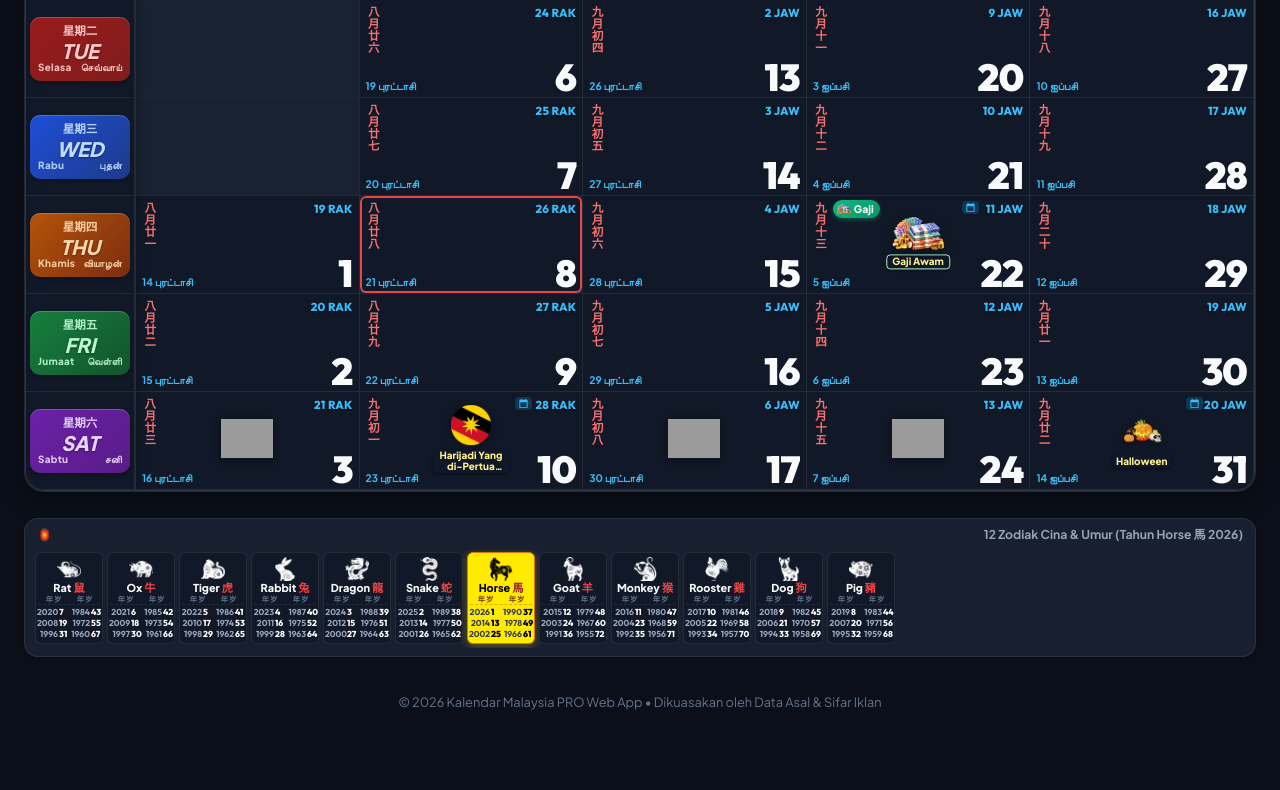
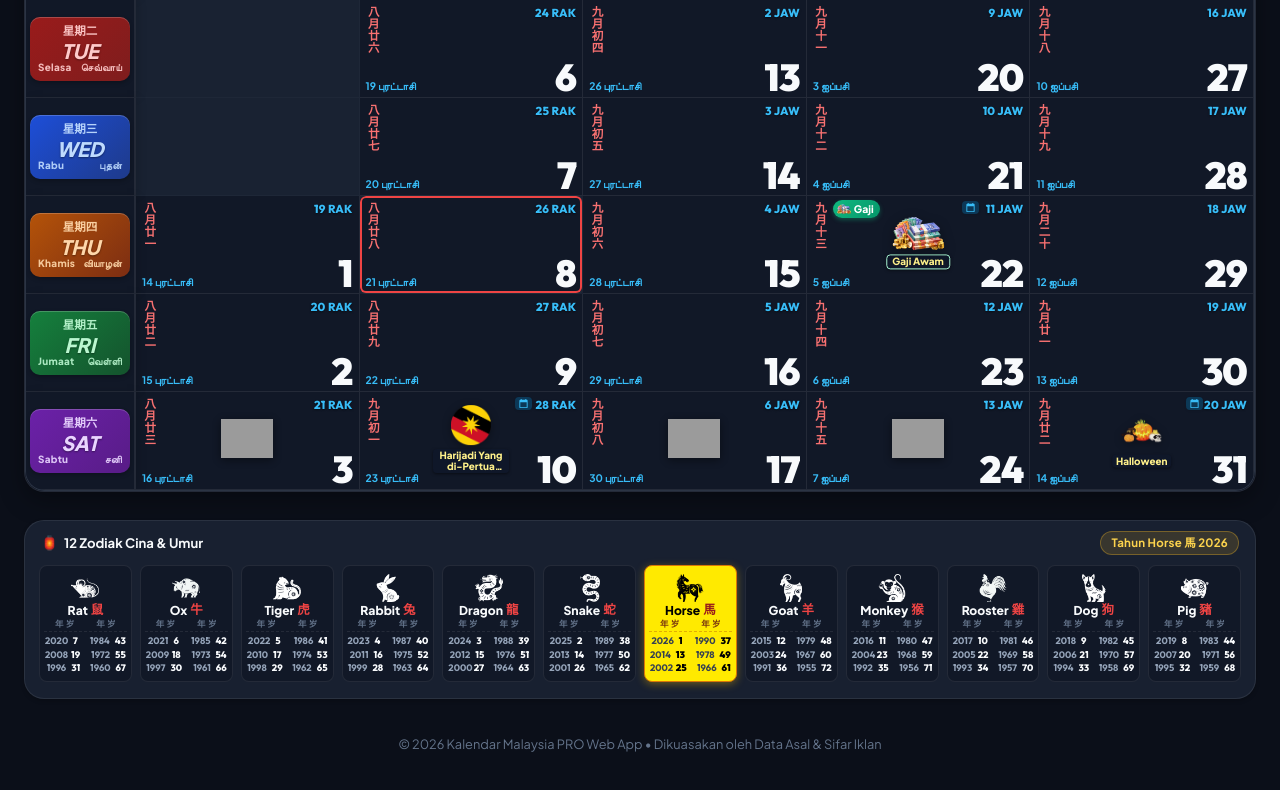
Before and after one commit to keristmuath1-bit/Malaysia_Kalendar, a website built with Vite: page index.html in a window 1280 px wide. Shown: the part 767-1557 px from the top of the page. Built offline with nearby package versions, Linux system fonts and the light colour scheme; grey boxes are pictures that could not be loaded.

Commit message:
fix(ui): selaraskan 12 kad zodiak cina penuhi lebar penuh kalendar atas untuk paparan laptop dan pc

```diff
--- a/index.html
+++ b/index.html
@@ -176,8 +176,13 @@
           <!-- 12 Chinese Zodiac Animals Bar (Authentic Kalendar Kuda Footer) -->
           <div class="zodiac-section" id="zodiacSection">
             <div class="zodiac-section-title">
-              <span class="zodiac-title-icon">🏮</span>
-              <span>12 Zodiak Cina & Umur (<span id="zodiacYearLabel">Tahun Kuda 2026</span>)</span>
+              <div class="zodiac-title-left">
+                <span class="zodiac-title-icon">🏮</span>
+                <span class="zodiac-title-text">12 Zodiak Cina &amp; Umur</span>
+              </div>
+              <div class="zodiac-year-badge">
+                <span id="zodiacYearLabel">Tahun Kuda 2026</span>
+              </div>
             </div>
             <div class="zodiac-scroll-container" id="zodiacScrollContainer">
               <!-- Populated dynamically via JS -->
--- a/src/main.js
+++ b/src/main.js
@@ -1116,9 +1116,9 @@ function renderZodiacBar() {
     container.appendChild(card);
   });
 
-  // Auto-scroll active zodiac into view on mobile
+  // Auto-scroll active zodiac into view on mobile (< 900px)
   const activeCard = container.querySelector('.is-active-year');
-  if (activeCard) {
+  if (activeCard && window.innerWidth < 900) {
     setTimeout(() => {
       activeCard.scrollIntoView({ behavior: 'smooth', inline: 'center', block: 'nearest' });
     }, 100);
--- a/src/style.css
+++ b/src/style.css
@@ -1743,6 +1743,174 @@ body {
   font-weight: 900;
 }
 
+.zodiac-title-left {
+  display: inline-flex;
+  align-items: center;
+  gap: 6px;
+  font-size: 0.78rem;
+  font-weight: 700;
+  color: var(--text-primary);
+}
+
+.zodiac-title-icon {
+  font-size: 0.85rem;
+  line-height: 1;
+}
+
+.zodiac-year-badge {
+  font-size: 0.70rem;
+  font-weight: 700;
+  color: #b45309;
+  background: rgba(245, 158, 11, 0.12);
+  border: 1px solid rgba(245, 158, 11, 0.28);
+  padding: 2px 8px;
+  border-radius: var(--radius-full);
+  display: inline-flex;
+  align-items: center;
+  letter-spacing: 0.02em;
+}
+
+[data-theme="dark"] .zodiac-year-badge {
+  color: #fcd34d;
+  background: rgba(251, 191, 36, 0.14);
+  border-color: rgba(251, 191, 36, 0.32);
+}
+
+/* ==========================================================================
+   DESKTOP & LAPTOP VIEW: ALIGN 12 CHINESE ZODIAC STRIP TO CALENDAR (100% WIDTH)
+   ========================================================================== */
+
+@media (min-width: 900px) {
+  .zodiac-section {
+    margin-top: 12px;
+    padding: 8px 12px 10px;
+    border-radius: var(--radius-lg);
+  }
+
+  .zodiac-section-title {
+    font-size: 0.82rem;
+    margin-bottom: 8px;
+    padding: 0 2px;
+  }
+
+  .zodiac-title-left {
+    font-size: 0.82rem;
+  }
+
+  .zodiac-year-badge {
+    font-size: 0.72rem;
+    padding: 2px 10px;
+  }
+
+  .zodiac-scroll-container {
+    display: grid;
+    grid-template-columns: repeat(12, minmax(0, 1fr));
+    gap: 6px;
+    width: 100%;
+    overflow-x: visible;
+    padding: 2px 0 4px;
+    scroll-snap-type: none;
+  }
+
+  .zodiac-compact-card {
+    flex: unset;
+    width: 100%;
+    min-width: 0;
+    padding: 6px 3px 6px;
+    border-radius: 8px;
+    scroll-snap-align: none;
+  }
+
+  .zodiac-mini-icon {
+    width: 26px;
+    height: 26px;
+    margin-bottom: 2px;
+  }
+
+  .zodiac-mini-title {
+    font-size: 0.72rem;
+    gap: 3px;
+    margin-bottom: 3px;
+  }
+
+  .zmt-zh {
+    font-size: 0.74rem;
+  }
+
+  .zodiac-table-header {
+    font-size: 0.50rem;
+    padding-bottom: 2px;
+    margin-bottom: 3px;
+    letter-spacing: 0.4px;
+  }
+
+  .zodiac-table-body {
+    gap: 2px;
+  }
+
+  .zmt-row {
+    grid-template-columns: minmax(0, 1fr) auto minmax(0, 1fr) auto;
+    font-size: 0.56rem;
+    column-gap: 2px;
+    line-height: 1.15;
+    padding: 0 1px;
+  }
+
+  .zmt-cell-yr {
+    padding-right: 2px;
+  }
+
+  .zmt-cell-age {
+    padding-right: 4px;
+  }
+
+  .zmt-row span:last-child.zmt-cell-age {
+    padding-right: 0;
+  }
+}
+
+/* Widescreen Desktop / PC Optimization (>= 1200px) */
+@media (min-width: 1200px) {
+  .zodiac-section {
+    padding: 10px 14px 12px;
+  }
+
+  .zodiac-scroll-container {
+    gap: 8px;
+  }
+
+  .zodiac-compact-card {
+    padding: 8px 4px 7px;
+  }
+
+  .zodiac-mini-icon {
+    width: 28px;
+    height: 28px;
+  }
+
+  .zodiac-mini-title {
+    font-size: 0.76rem;
+  }
+
+  .zmt-zh {
+    font-size: 0.78rem;
+  }
+
+  .zodiac-table-header {
+    font-size: 0.53rem;
+  }
+
+  .zmt-row {
+    font-size: 0.59rem;
+    line-height: 1.25;
+    column-gap: 3px;
+  }
+
+  .zmt-cell-age {
+    padding-right: 6px;
+  }
+}
+
 /* ==========================================================================
    TAB 2: LONG WEEKENDS & PLANNING
    ========================================================================== */
@@ -3584,4 +3752,17 @@ input:focus-visible,
     border: 1px solid #666666 !important;
     page-break-inside: avoid;
   }
-}
+  .zodiac-scroll-container {
+    display: grid !important;
+    grid-template-columns: repeat(12, 1fr) !important;
+    gap: 4px !important;
+    overflow: visible !important;
+    width: 100% !important;
+  }
+  .zodiac-compact-card {
+    flex: unset !important;
+    width: 100% !important;
+    min-width: 0 !important;
+    page-break-inside: avoid;
+  }
+}
```
